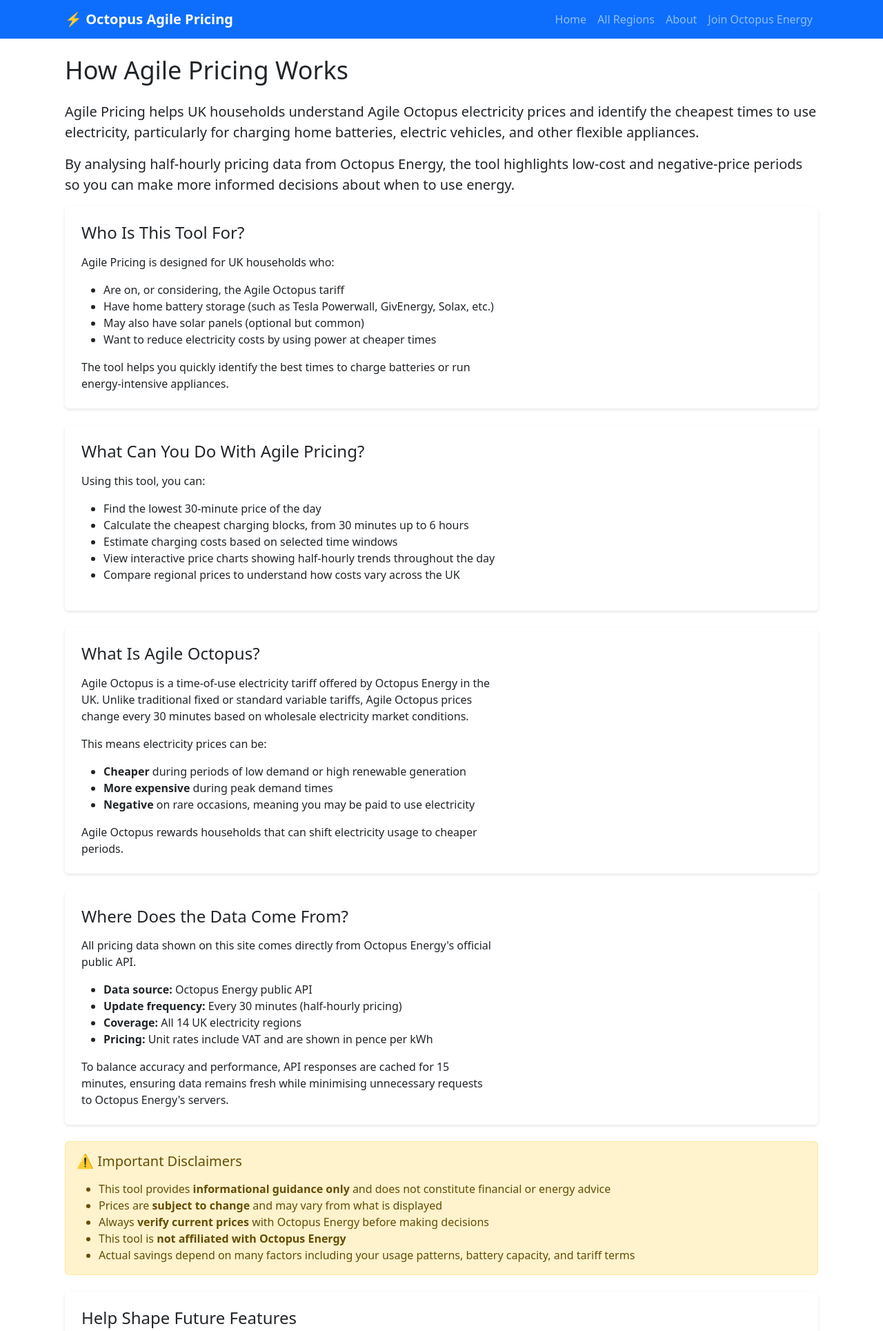
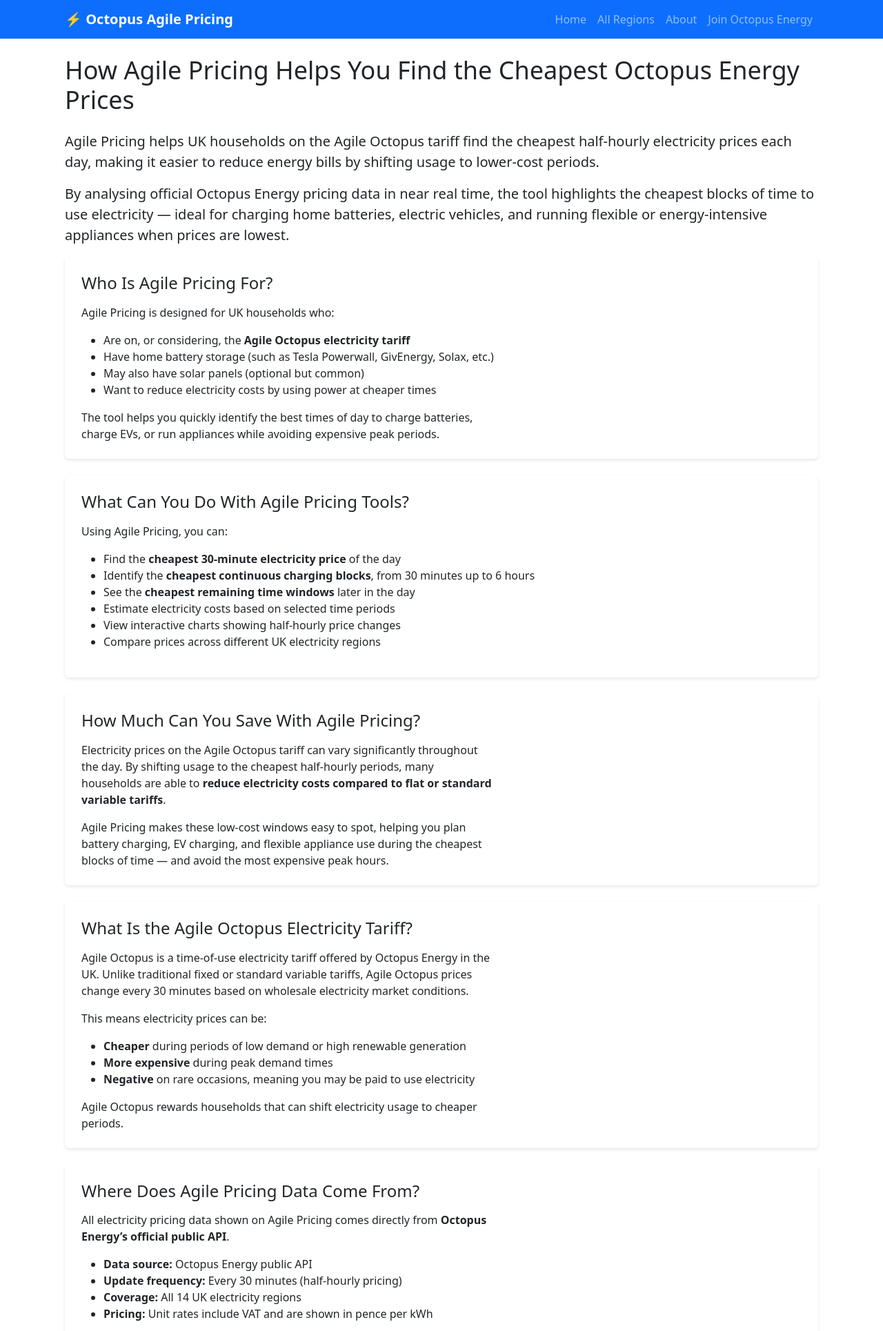
Before and after one commit to parkes-group/octopus, a Flask app: page /about in a window 1280 px wide. Shown: the top 1929 px of the page at 69% size. Run offline with Flask 3, Linux system fonts and the light colour scheme.

Commit message:
Update content and SEO improvements
- Update about.html content to emphasize 'cheapest' keywords and improve clarity
- Add new section on savings potential with Agile Pricing
- Refine SEO page titles in config.py (remove redundant words)
- Clean up sitemap.xml: remove duplicate HTTP URLs, update lastmod dates, keep only HTTPS URLs

```diff
--- a/app/config.py
+++ b/app/config.py
@@ -53,11 +53,11 @@ class Config:
     # SEO Page-Specific Content
     SEO_PAGES = {
         'index': {
-            'title': 'Octopus Agile Pricing | Agile Prices Today | Cheapest Charging Times UK',
+            'title': 'Octopus Agile Pricing | Agile Prices | Cheapest Prices UK',
             'description': 'View today’s Agile Octopus electricity prices and instantly find the cheapest 30-minute charging windows for home batteries and EVs across the UK'
         },
         'prices': {
-            'title': 'Prices | Today’s Octopus Agile Pricing | Cheapest Charging Today',
+            'title': 'Prices | Today’s Octopus Agile Pricing | Cheapest Charging',
             'description': 'See today’s half-hourly Agile Octopus prices, daily averages, and the cheapest charging blocks for home batteries and EVs'
         },
         'about': {
--- a/app/templates/about.html
+++ b/app/templates/about.html
@@ -5,30 +5,32 @@
 {% block content %}
 <article>
     <header>
-        <h1 class="mb-4">How Agile Pricing Works</h1>
+        <h1 class="mb-4">How Agile Pricing Helps You Find the Cheapest Octopus Energy Prices</h1>
+
         <p class="lead">
-            Agile Pricing helps UK households understand Agile Octopus electricity prices and identify the cheapest times to use electricity, particularly for charging home batteries, electric vehicles, and other flexible appliances.
+            Agile Pricing helps UK households on the Agile Octopus tariff find the <strong>cheapest half-hourly electricity prices</strong> each day, making it easier to reduce energy bills by shifting usage to lower-cost periods.
         </p>
+
         <p class="lead">
-            By analysing half-hourly pricing data from Octopus Energy, the tool highlights low-cost and negative-price periods so you can make more informed decisions about when to use energy.
+            By analysing official Octopus Energy pricing data in near real time, the tool highlights the <strong>cheapest blocks of time to use electricity</strong> — ideal for charging home batteries, electric vehicles, and running flexible or energy-intensive appliances when prices are lowest.
         </p>
     </header>
 
     <section class="mb-4">
         <div class="card">
             <div class="card-body">
-                <h2 class="h4 mb-3">Who Is This Tool For?</h2>
+                <h2 class="h4 mb-3">Who Is Agile Pricing For?</h2>
                 <p>
                     Agile Pricing is designed for UK households who:
                 </p>
                 <ul class="mb-3">
-                    <li>Are on, or considering, the Agile Octopus tariff</li>
+                    <li>Are on, or considering, the <strong>Agile Octopus electricity tariff</strong></li>
                     <li>Have home battery storage (such as Tesla Powerwall, GivEnergy, Solax, etc.)</li>
                     <li>May also have solar panels (optional but common)</li>
                     <li>Want to reduce electricity costs by using power at cheaper times</li>
                 </ul>
                 <p class="mb-0">
-                    The tool helps you quickly identify the best times to charge batteries or run energy-intensive appliances.
+                    The tool helps you quickly identify the best times of day to charge batteries, charge EVs, or run appliances while avoiding expensive peak periods.
                 </p>
             </div>
         </div>
@@ -37,26 +39,40 @@
     <section class="mb-4">
         <div class="card">
             <div class="card-body">
-                <h2 class="h4 mb-3">What Can You Do With Agile Pricing?</h2>
+                <h2 class="h4 mb-3">What Can You Do With Agile Pricing Tools?</h2>
                 <p class="mb-3">
-                    Using this tool, you can:
+                    Using Agile Pricing, you can:
                 </p>
                 <ul>
-                    <li>Find the lowest 30-minute price of the day</li>
-                    <li>Calculate the cheapest charging blocks, from 30 minutes up to 6 hours</li>
-                    <li>Estimate charging costs based on selected time windows</li>
-                    <li>View interactive price charts showing half-hourly trends throughout the day</li>
-                    <li>Compare regional prices to understand how costs vary across the UK</li>
+                    <li>Find the <strong>cheapest 30-minute electricity price</strong> of the day</li>
+                    <li>Identify the <strong>cheapest continuous charging blocks</strong>, from 30 minutes up to 6 hours</li>
+                    <li>See the <strong>cheapest remaining time windows</strong> later in the day</li>
+                    <li>Estimate electricity costs based on selected time periods</li>
+                    <li>View interactive charts showing half-hourly price changes</li>
+                    <li>Compare prices across different UK electricity regions</li>
                 </ul>
             </div>
         </div>
     </section>
 
+    <section class="mb-4">
+        <div class="card">
+            <div class="card-body">
+                <h2 class="h4 mb-3">How Much Can You Save With Agile Pricing?</h2>
+                <p>
+                    Electricity prices on the Agile Octopus tariff can vary significantly throughout the day. By shifting usage to the cheapest half-hourly periods, many households are able to <strong>reduce electricity costs compared to flat or standard variable tariffs</strong>.
+                </p>
+                <p class="mb-0">
+                    Agile Pricing makes these low-cost windows easy to spot, helping you plan battery charging, EV charging, and flexible appliance use during the cheapest blocks of time — and avoid the most expensive peak hours.
+                </p>
+            </div>
+        </div>
+    </section>
 
     <section class="mb-4">
         <div class="card">
             <div class="card-body">
-                <h2 class="h4 mb-3">What Is Agile Octopus?</h2>
+                <h2 class="h4 mb-3">What Is the Agile Octopus Electricity Tariff?</h2>
                 <p>
                     Agile Octopus is a time-of-use electricity tariff offered by Octopus Energy in the UK. Unlike traditional fixed or standard variable tariffs, Agile Octopus prices change every 30 minutes based on wholesale electricity market conditions.
                 </p>
@@ -78,9 +94,9 @@
     <section class="mb-4">
         <div class="card">
             <div class="card-body">
-                <h2 class="h4 mb-3">Where Does the Data Come From?</h2>
+                <h2 class="h4 mb-3">Where Does Agile Pricing Data Come From?</h2>
                 <p>
-                    All pricing data shown on this site comes directly from Octopus Energy's official public API.
+                    All electricity pricing data shown on Agile Pricing comes directly from <strong>Octopus Energy’s official public API</strong>.
                 </p>
                 <ul class="mb-3">
                     <li><strong>Data source:</strong> Octopus Energy public API</li>
@@ -89,7 +105,7 @@
                     <li><strong>Pricing:</strong> Unit rates include VAT and are shown in pence per kWh</li>
                 </ul>
                 <p class="mb-0">
-                    To balance accuracy and performance, API responses are cached for 15 minutes, ensuring data remains fresh while minimising unnecessary requests to Octopus Energy's servers.
+                    To balance accuracy and performance, API responses are cached briefly, ensuring prices stay up to date while minimising unnecessary requests to Octopus Energy’s servers.
                 </p>
             </div>
         </div>
@@ -100,10 +116,10 @@
             <h3 class="h5 mb-3">⚠️ Important Disclaimers</h3>
             <ul class="mb-0">
                 <li>This tool provides <strong>informational guidance only</strong> and does not constitute financial or energy advice</li>
-                <li>Prices are <strong>subject to change</strong> and may vary from what is displayed</li>
+                <li>Electricity prices are <strong>subject to change</strong> and may differ from what is displayed</li>
                 <li>Always <strong>verify current prices</strong> with Octopus Energy before making decisions</li>
-                <li>This tool is <strong>not affiliated with Octopus Energy</strong></li>
-                <li>Actual savings depend on many factors including your usage patterns, battery capacity, and tariff terms</li>
+                <li>Agile Pricing is <strong>not affiliated with Octopus Energy</strong></li>
+                <li>Actual savings depend on usage patterns, battery capacity, and tariff terms</li>
             </ul>
         </div>
     </section>
@@ -113,18 +129,17 @@
             <div class="card-body">
                 <h2 class="h4 mb-3">Help Shape Future Features</h2>
                 <p>
-                    Agile Pricing is actively evolving. You can help prioritise future features by voting on ideas directly on the site.
+                    Agile Pricing is actively evolving. You can help prioritise future improvements by voting on new feature ideas directly on the site.
                 </p>
                 <p class="mb-0">
-                    If you have another suggestion, you can also submit your own feature idea — your feedback helps guide future development.
+                    You can also submit your own suggestions — user feedback helps guide the future direction of the tool.
                 </p>
             </div>
         </div>
     </section>
 
-    <!-- Feature Voting Component -->
+    <!-- Feature Voting Components -->
     {% include 'components/_feature_voting.html' %}
-
     {% include 'components/_feature_suggestion.html' %}
 
 </article>
```
Also changed, not shown: app/templates/sitemap.xml (+4 -28 lines).
